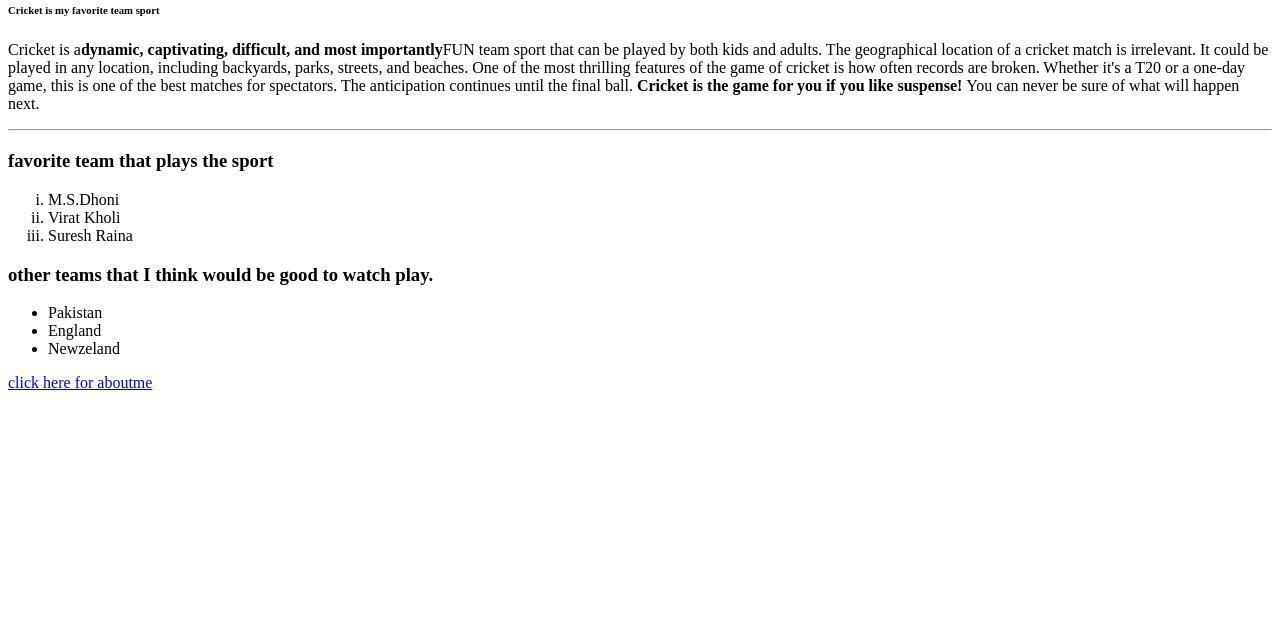
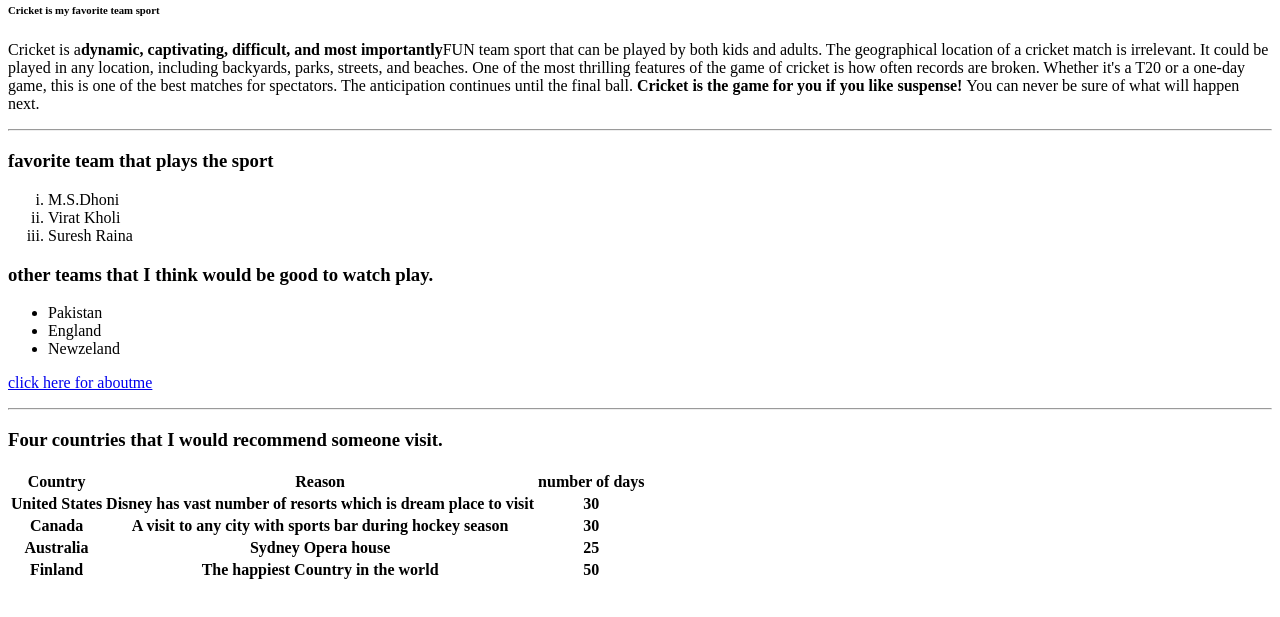
Before and after one commit to 44-563-Web-Apps-S23/44563-webapps-assignment-3-BhavyReddy17, a plain HTML site: page index.html in a window 1280 px wide. Shown: the part 79-696 px from the top of the page. Drawn offline with Linux system fonts and the light colour scheme.

Commit message:
Update index.html

```diff
--- a/index.html
+++ b/index.html
@@ -23,5 +23,34 @@
             <li>Newzeland</li>
         </ul>
         <p><a href="aboutme.html">click here for aboutme</a></p>
+        <hr>
+        <h3>Four countries that I would recommend someone visit.</h3>
+        <table>
+            <tr>
+                <th>Country</th>
+                <th>Reason</th>
+                <th>number of days</th>
+            </tr>
+            <tr>
+                <th>United States</th>
+                <th>Disney has vast number of resorts which is dream place to visit</th>
+                <th>30</th>
+            </tr>
+            <tr>
+                <th>Canada</th>
+                <th>A visit to any city with sports bar during hockey season</th>
+                <th>30</th>
+            </tr>
+            <tr>
+                <th>Australia</th>
+                <th>Sydney Opera house</th>
+                <th>25</th>
+            </tr>
+            <tr>
+                <th>Finland</th>
+                <th>The happiest Country in the world</th>
+                <th>50</th>
+            </tr>
+        </table>
     </body>
 </html>
```
